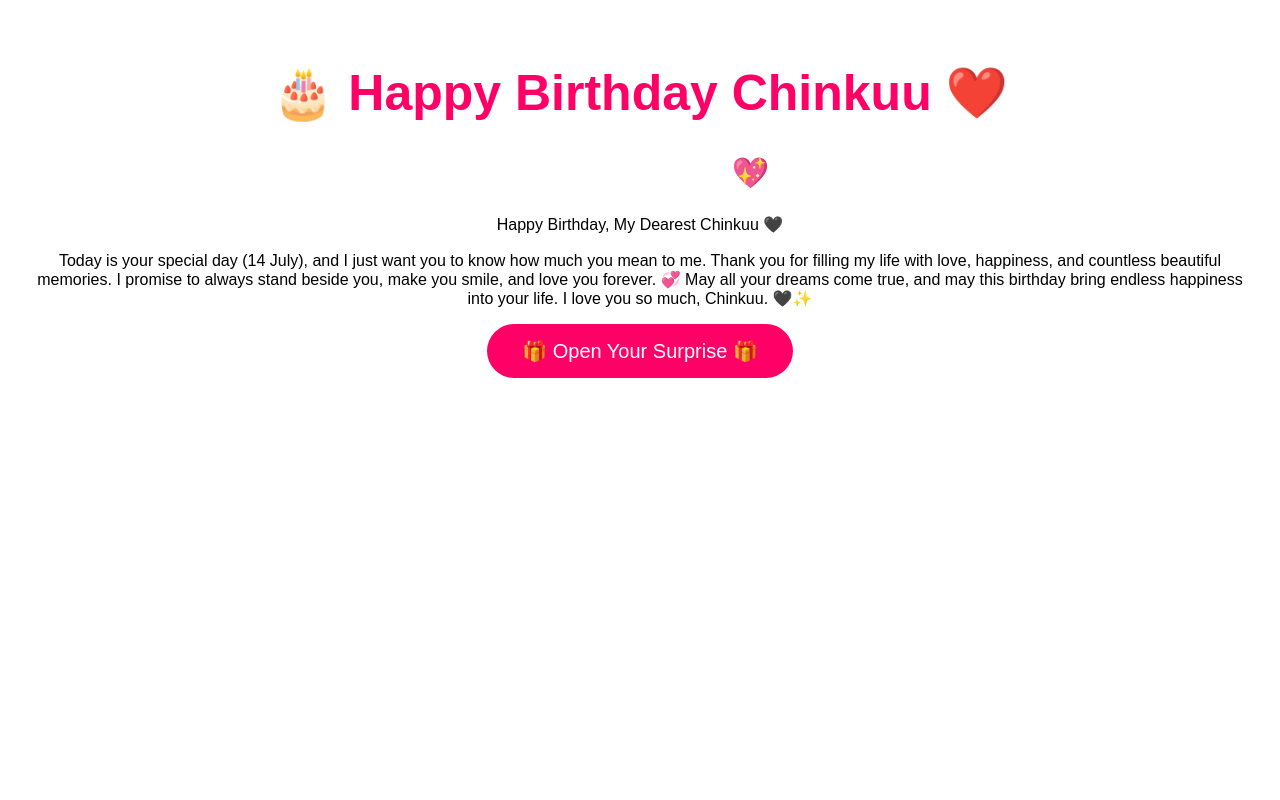
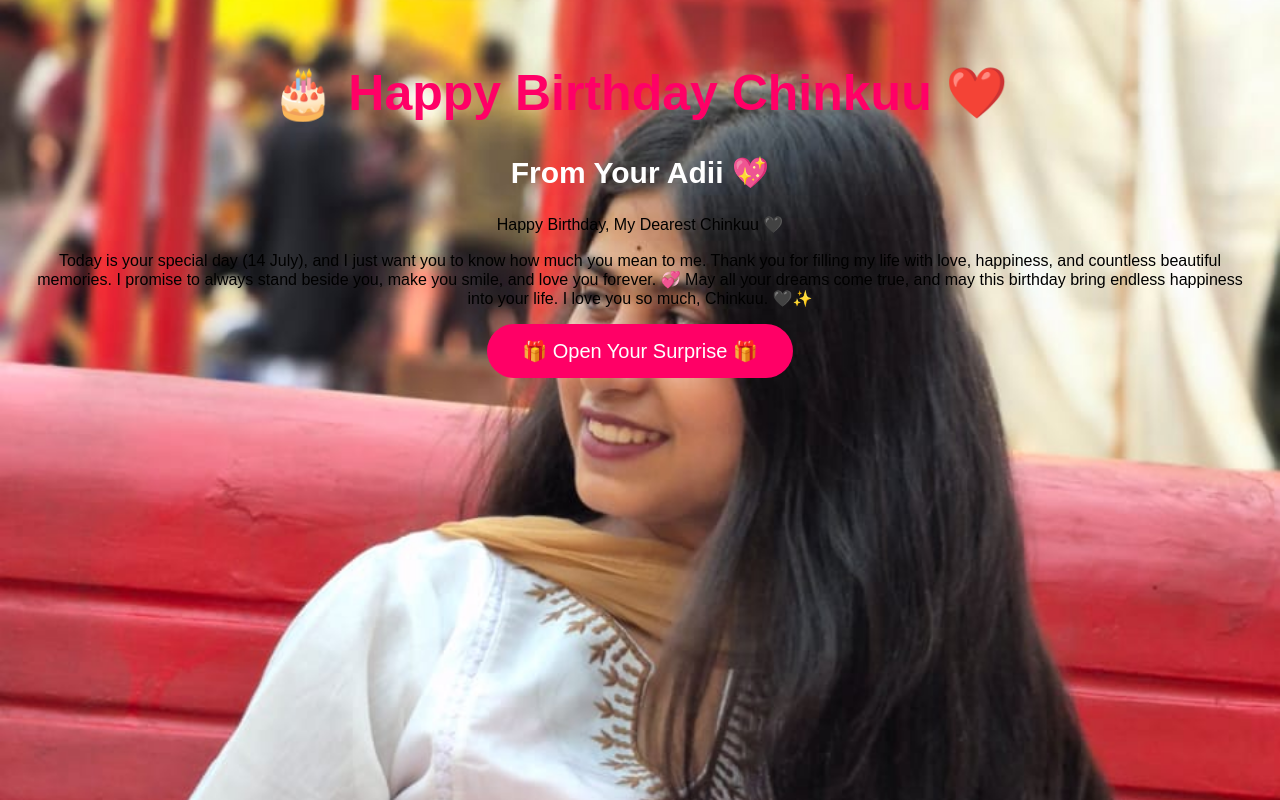
Before and after one commit to adityaprakassahoo-blip/happy-birthday, a plain HTML site: page index.html in a window 1280 px wide. Drawn offline with Linux system fonts and the light colour scheme.

Commit message:
Update style.css

```diff
--- a/style.css
+++ b/style.css
@@ -3,7 +3,7 @@ body{
     padding:0;
     font-family:Arial, sans-serif;
 
-    background: url("./images/background.jpg") no-repeat center center fixed;
+    background: url("./images/background.jpg.jpeg") no-repeat center center fixed;
     background-size: cover;
 
     text-align:center;
```
